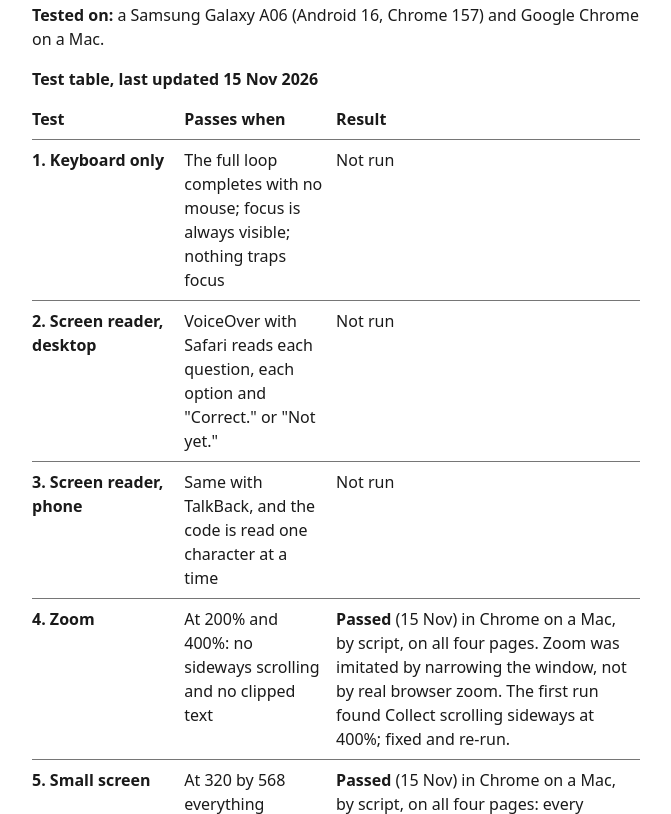
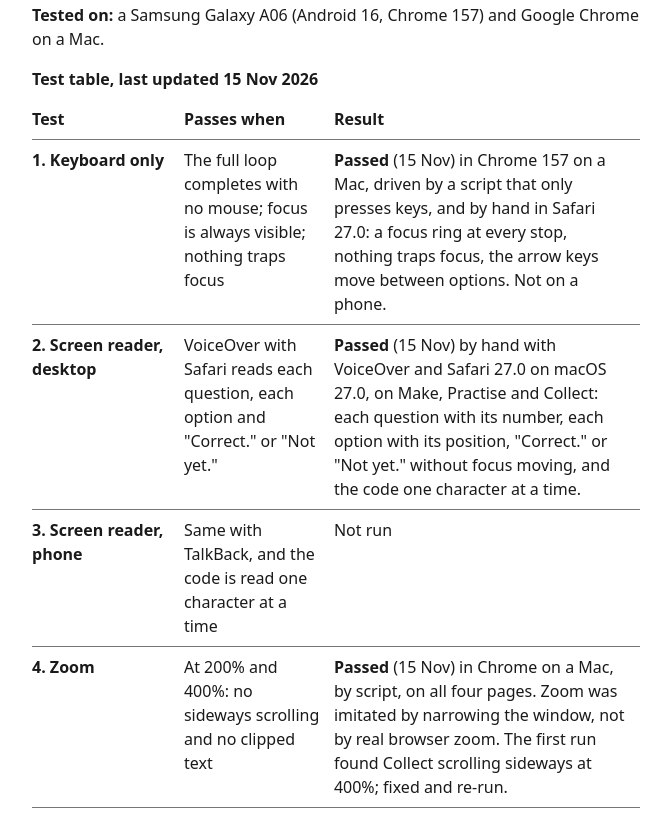
Before and after one commit to youneedgreg/Passalong, a website built with Vite: page about/index.html in a window 1280 px wide. Shown: the part 1290-2104 px from the top of the page, without its empty margins (304-975 px from the left). Built offline with nearby package versions, Linux system fonts and the light colour scheme.

Commit message:
docs(about): record the keyboard and voiceover runs

```diff
--- a/about/index.html
+++ b/about/index.html
@@ -53,8 +53,8 @@
               <tr><th scope="col">Test</th><th scope="col">Passes when</th><th scope="col">Result</th></tr>
             </thead>
             <tbody>
-              <tr><th scope="row">1. Keyboard only</th><td>The full loop completes with no mouse; focus is always visible; nothing traps focus</td><td>Not run</td></tr>
-              <tr><th scope="row">2. Screen reader, desktop</th><td>VoiceOver with Safari reads each question, each option and "Correct." or "Not yet."</td><td>Not run</td></tr>
+              <tr><th scope="row">1. Keyboard only</th><td>The full loop completes with no mouse; focus is always visible; nothing traps focus</td><td><strong>Passed</strong> (15 Nov) in Chrome 157 on a Mac, driven by a script that only presses keys, and by hand in Safari 27.0: a focus ring at every stop, nothing traps focus, the arrow keys move between options. Not on a phone.</td></tr>
+              <tr><th scope="row">2. Screen reader, desktop</th><td>VoiceOver with Safari reads each question, each option and "Correct." or "Not yet."</td><td><strong>Passed</strong> (15 Nov) by hand with VoiceOver and Safari 27.0 on macOS 27.0, on Make, Practise and Collect: each question with its number, each option with its position, "Correct." or "Not yet." without focus moving, and the code one character at a time.</td></tr>
               <tr><th scope="row">3. Screen reader, phone</th><td>Same with TalkBack, and the code is read one character at a time</td><td>Not run</td></tr>
               <tr><th scope="row">4. Zoom</th><td>At 200% and 400%: no sideways scrolling and no clipped text</td><td><strong>Passed</strong> (15 Nov) in Chrome on a Mac, by script, on all four pages. Zoom was imitated by narrowing the window, not by real browser zoom. The first run found Collect scrolling sideways at 400%; fixed and re-run.</td></tr>
               <tr><th scope="row">5. Small screen</th><td>At 320 by 568 everything reflows; every button and option is at least 48 px tall</td><td><strong>Passed</strong> (15 Nov) in Chrome on a Mac, by script, on all four pages: every button, option, field and link at least 48 px tall, all text at least 16 px. The first run found short links and some 13 to 14 px text; fixed and re-run.</td></tr>
@@ -67,7 +67,7 @@
               <tr><th scope="row">12. Shared phone</th><td>Two learners in turn get two different codes; the first learner's answers are gone</td><td><strong>Passed</strong> (15 Nov) in Chrome on a Mac, by script: two different codes, and nothing of the first learner's left after "Next learner on this phone".</td></tr>
               <tr><th scope="row">13. Old phone</th><td>The loop completes on the oldest phone available</td><td>Not run</td></tr>
               <tr><th scope="row">14. Typing mistakes in a code</th><td>Every single-character typo in the sample code is rejected</td><td><strong>Passed</strong> (14 Nov): all 372 rejected, by unit test</td></tr>
-              <tr><th scope="row">15. Automated checks</th><td>Lighthouse and axe on all three screens; the scores are recorded, whatever they are</td><td><strong>Recorded</strong> (15 Nov): Lighthouse accessibility 100 on all four pages; axe 0 violations. axe flagged one item for review: the code's spoken label was on a paragraph, which may stop a screen reader reading it one character at a time. Fixed the same day: screen readers now get a copy that spells the code out. Not yet heard on a real screen reader.</td></tr>
+              <tr><th scope="row">15. Automated checks</th><td>Lighthouse and axe on all three screens; the scores are recorded, whatever they are</td><td><strong>Recorded</strong> (15 Nov): Lighthouse accessibility 100 on all four pages; axe 0 violations. axe flagged one item for review: the code's spoken label was on a paragraph, which may stop a screen reader reading it one character at a time. Fixed the same day: screen readers now get a copy that spells the code out, heard one character at a time with VoiceOver on a Mac.</td></tr>
               <tr><th scope="row">16. Plain language</th><td>Someone who is not a developer can say what each sentence on screen means</td><td>Not run</td></tr>
             </tbody>
           </table>
```
